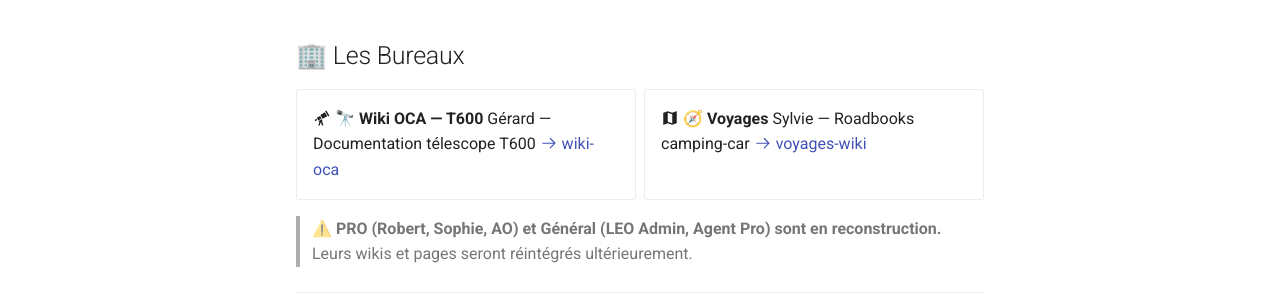
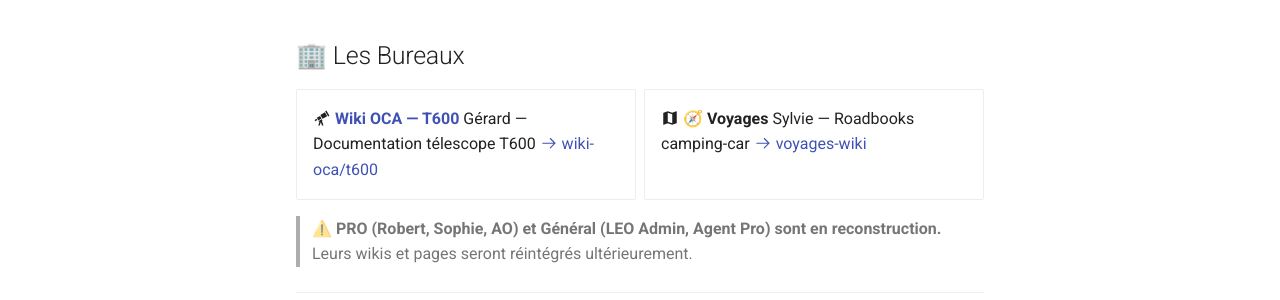
Before and after one commit to christophedanhier-hash/BAVI_LEO, an MkDocs documentation site: the page built from docs/index.md, in a window 1280 px wide and 1161 px high. Shown: the part 323-623 px from the top of the window. Built offline with MkDocs 1.6.1 and Material for MkDocs 9.7.7, drawn with Linux system fonts in a browser that asks for light colours; comment, search, counter and statistics services are not loaded.

Commit message:
fix: lien wiki-oca → wiki-oca/t600 dans les cartes bureaux et index

```diff
--- a/docs/index.md
+++ b/docs/index.md
@@ -10,9 +10,9 @@
 
 <div class="grid cards" markdown>
 
-- :material-telescope: __🔭 Wiki OCA — T600__
+- :material-telescope: __[Wiki OCA — T600](https://christophedanhier-hash.github.io/wiki-oca/t600/)__
     Gérard — Documentation télescope T600
-    [:octicons-arrow-right-24: wiki-oca](https://christophedanhier-hash.github.io/wiki-oca/)
+    [:octicons-arrow-right-24: wiki-oca/t600](https://christophedanhier-hash.github.io/wiki-oca/t600/)
 
 - :material-map: __🧭 Voyages__
     Sylvie — Roadbooks camping-car
```
Also changed, not shown: docs/bureaux/index.md (+2 -2 lines).
